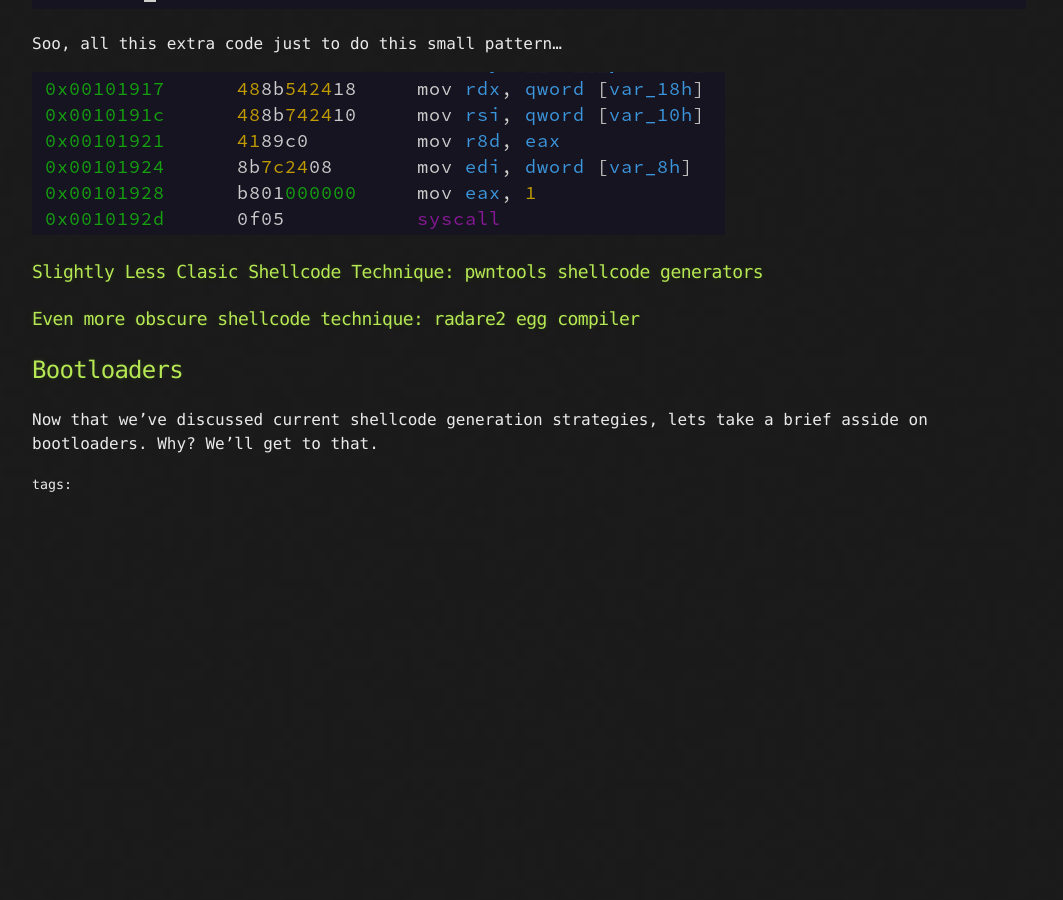
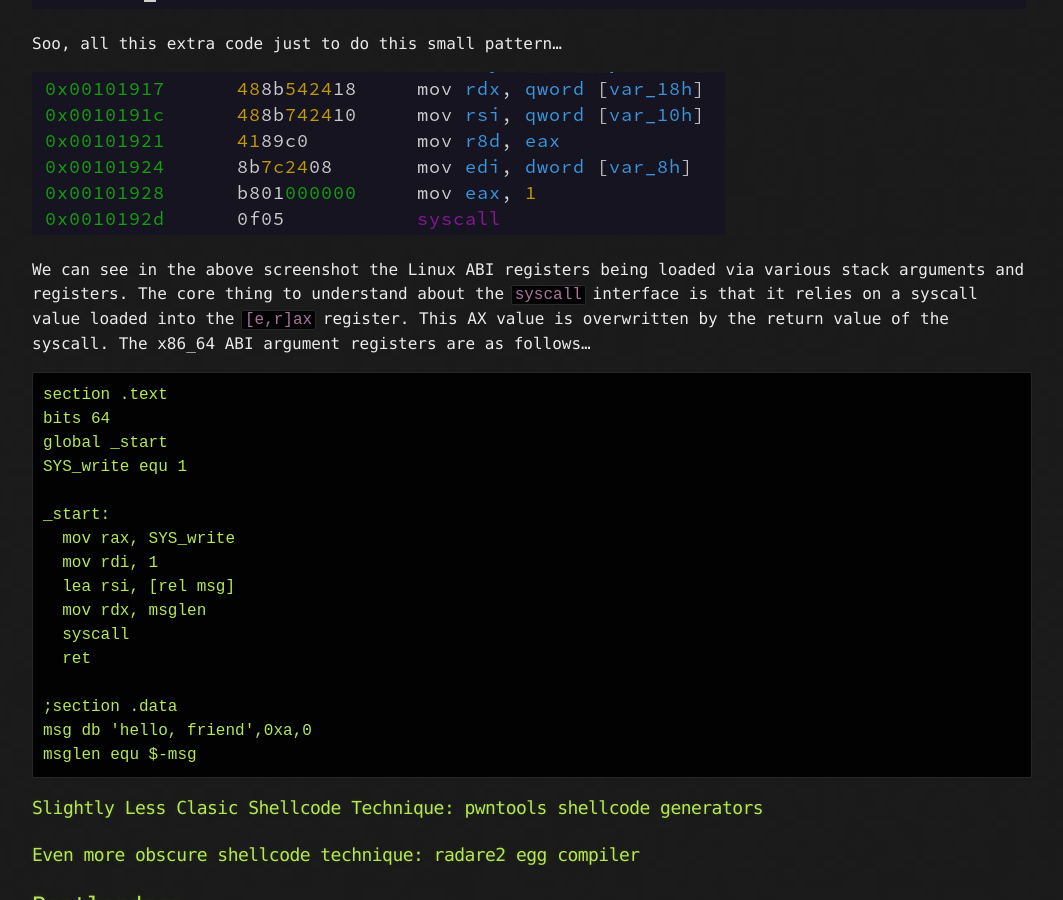
Before and after one commit to Sh3llSp4wn/sh3llsp4wn.github.io, a Jekyll site: the page built from _posts/2022-11-28-Shellcode-With-The-Default-Linux-Toolchain.md, in a window 1280 px wide and 900 px high, scrolled down 3196 px. Shown: the whole window, without its empty margins (108-1171 px from the left). Built offline with Jekyll 4.4.1, drawn with Linux system fonts in a browser that asks for light colours; before the commit the page ends 3712 px from its top, so only the background shows below that.

Commit message:
added some code

````diff
--- a/_posts/2022-11-28-Shellcode-With-The-Default-Linux-Toolchain.md
+++ b/_posts/2022-11-28-Shellcode-With-The-Default-Linux-Toolchain.md
@@ -64,6 +64,27 @@ Soo, all this extra code just to do this small pattern...
 ![](/images/write_syscall.png)
 
 
+We can see in the above screenshot the Linux ABI registers being loaded via various stack arguments and registers. The core thing to understand about the `syscall` interface is that it relies on a syscall value loaded into the `[e,r]ax` register. This AX value is overwritten by the return value of the syscall. The x86\_64 ABI argument registers are as follows...
+
+```asm
+section .text
+bits 64
+global _start
+SYS_write equ 1
+
+_start:
+  mov rax, SYS_write
+  mov rdi, 1
+  lea rsi, [rel msg]
+  mov rdx, msglen
+  syscall
+  ret
+
+;section .data
+msg db 'hello, friend',0xa,0
+msglen equ $-msg
+```
+
 ### Slightly Less Clasic Shellcode Technique: pwntools shellcode generators
 
 
````
